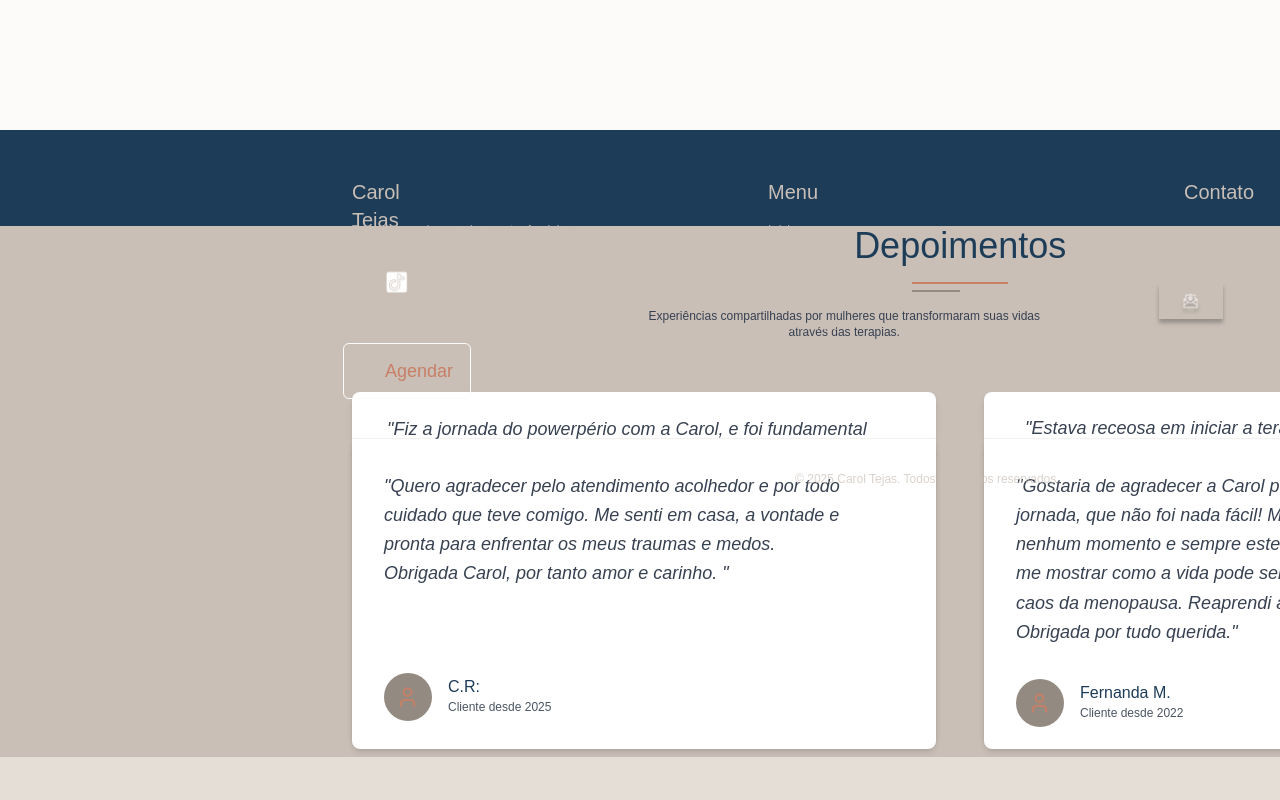
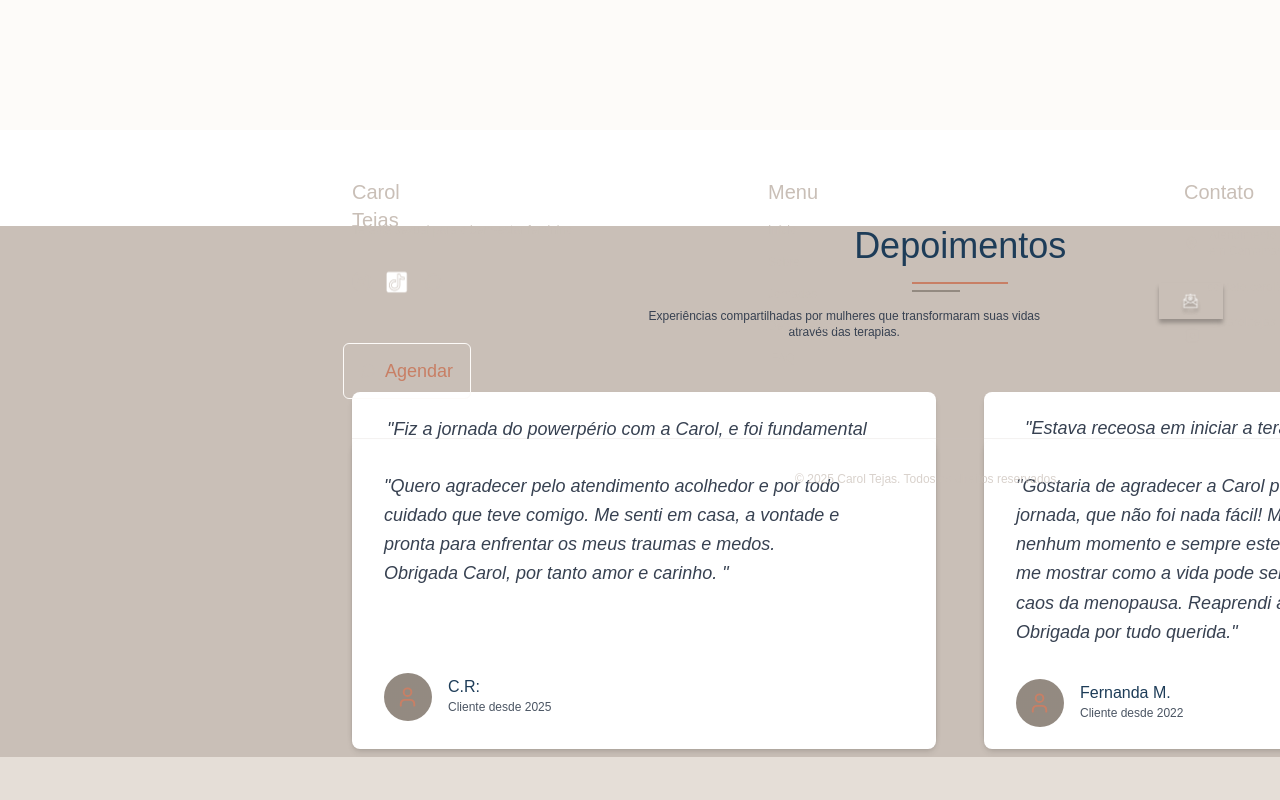
Before and after one commit to Vmachad02712/catejass, a plain HTML site: page index.html in a window 1280 px wide. Shown: the part 3940-4740 px from the top of the page. Drawn offline with Linux system fonts and the light colour scheme.

Commit message:
Update index.html

```diff
--- a/index.html
+++ b/index.html
@@ -6,19 +6,8 @@
   <meta name="viewport" content="width=device-width, initial-scale=1.0">
   <link rel="stylesheet" href="./vars.css">
   <link rel="stylesheet" href="./style.css">
-
-
   <style>
-  a,
-  button,
-  input,
-  select,
-  h1,
-  h2,
-  h3,
-  h4,
-  h5,
-  * {
+    a, button, input, select, h1, h2, h3, h4, h5, * {
       box-sizing: border-box;
       margin: 0;
       padding: 0;
@@ -36,23 +25,28 @@
 
     .footer .container7 {
       display: flex;
+      flex-wrap: wrap;
+      justify-content: space-between;
+      gap: 30px;
+      text-align: left;
+      padding: 40px 20px;
+    }
+
+    .footer .list {
+      display: flex;
       flex-direction: column;
-  align-items: center;
-  text-align: center;
+      gap: 8px;
     }
-.footer img {
-  max-width: 100%;
-  height: auto;
-  display: block;
-  margin: 10px auto;
-}
+
     .footer .text6,
     .footer .carol-tejas3,
     .footer .contato-caroltejas-gmail-com {
-  text-align: center;
+      text-align: left;
     }
 
     .section6 {
+      position: relative;
+      z-index: 10;
       background-color: #e5ded7;
       padding: 60px 20px;
     }
@@ -104,6 +98,7 @@
 
     .ver-todas-perguntas {
       margin-top: 30px;
+      text-align: center;
     }
 
     .ver-todas-perguntas button {
@@ -115,10 +110,16 @@
       cursor: pointer;
     }
 
+    .footer {
+      background-color: #fff;
+      z-index: 5;
+      position: relative;
+    }
   </style>
   <title>Document</title>
 </head>
 <body>
+
   <div class="frame">
     <div class="frame2">
       <div class="nav">
@@ -617,7 +618,5 @@
         </div>
       </div>
     </div>
-  </div>
-
 </body>
 </html>
```
Lines whose indentation alone changed are shown as unchanged.
